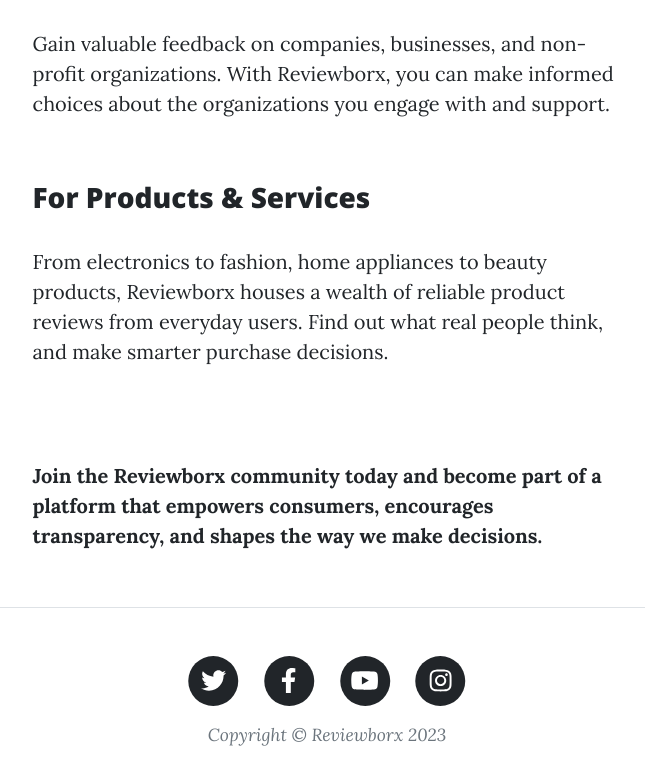
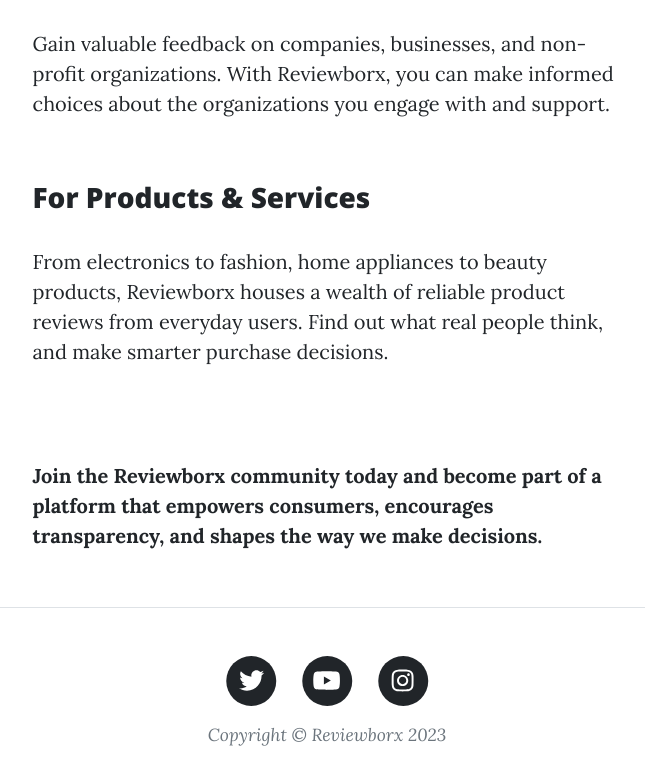
Before and after one commit to Georito1/reviewborx, a plain HTML site: page about.html in a window 1280 px wide. Shown: the part 1207-1991 px from the top of the page, without its empty margins (313-958 px from the left). Drawn offline with nearby package versions, Linux system fonts and the light colour scheme; a script that the page names is missing; files whose address does not match are found by name.

Commit message:
Update about.html

```diff
--- a/about.html
+++ b/about.html
@@ -105,7 +105,7 @@
                     <div class="col-md-10 col-lg-8 col-xl-7">
                         <ul class="list-inline text-center">
                             <li class="list-inline-item">
-                                <a href="#!">
+                                <a href="https://twitter.com/Reviewborx">
                                     <span class="fa-stack fa-lg">
                                         <i class="fas fa-circle fa-stack-2x"></i>
                                         <i class="fab fa-twitter fa-stack-1x fa-inverse"></i>
@@ -113,15 +113,7 @@
                                 </a>
                             </li>
                             <li class="list-inline-item">
-                                <a href="#!">
-                                    <span class="fa-stack fa-lg">
-                                        <i class="fas fa-circle fa-stack-2x"></i>
-                                        <i class="fab fa-facebook-f fa-stack-1x fa-inverse"></i>
-                                    </span>
-                                </a>
-                            </li>
-                            <li class="list-inline-item">
-                                <a href="#!">
+                                <a href="https://youtube.com/@Reviewborx">
                                     <span class="fa-stack fa-lg">
                                         <i class="fas fa-circle fa-stack-2x"></i>
                                         <i class="fab fa-youtube fa-stack-1x fa-inverse"></i>
@@ -129,7 +121,7 @@
                                 </a>
                             </li>
                             <li class="list-inline-item">
-                                <a href="#!">
+                                <a href="https://instagram.com/reviewborx?igshid=OGY3MTU3OGY1Mw==">
                                     <span class="fa-stack fa-lg">
                                         <i class="fas fa-circle fa-stack-2x"></i>
                                         <i class="fab fa-instagram fa-stack-1x fa-inverse"></i>
```
